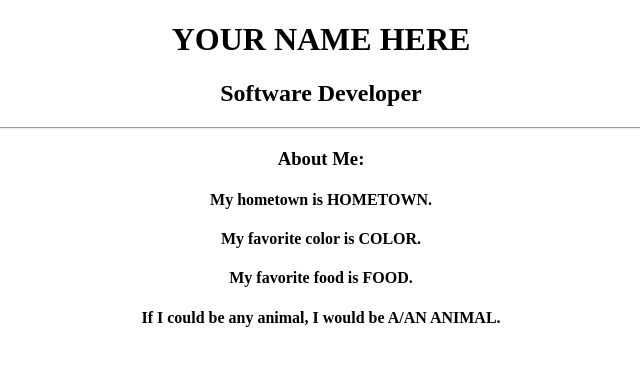
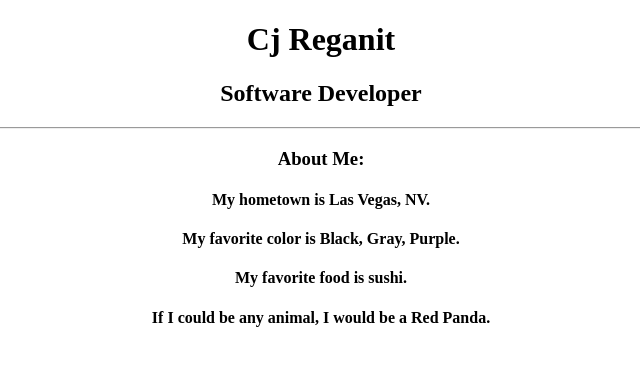
Before and after one commit to croixjamesss/my-profile, a plain HTML site: page index.html in a window 1280 px wide. Shown: the whole page, without its empty margins (319-959 px from the left). Drawn offline with Linux system fonts and the light colour scheme.

Commit message:
Edited About Me

```diff
--- a/index.html
+++ b/index.html
@@ -7,14 +7,14 @@
 		  </head>
 		  <body>
 			<div align="center">
-				<h1>YOUR NAME HERE</h1>
+				<h1>Cj Reganit</h1>
 				<h2>Software Developer</h2>
 				<hr>
 				<h3>About Me:</h3>
-					<h4>My hometown is HOMETOWN.</h4>
-					<h4>My favorite color is COLOR.</h4>
-					<h4>My favorite food is FOOD.</h4>
-					<h4>If I could be any animal, I would be A/AN ANIMAL.</h4>
+					<h4>My hometown is Las Vegas, NV.</h4>
+					<h4>My favorite color is Black, Gray, Purple.</h4>
+					<h4>My favorite food is sushi.</h4>
+					<h4>If I could be any animal, I would be a Red Panda.</h4>
 			</div>
 		  </body>
 		</html>
```
